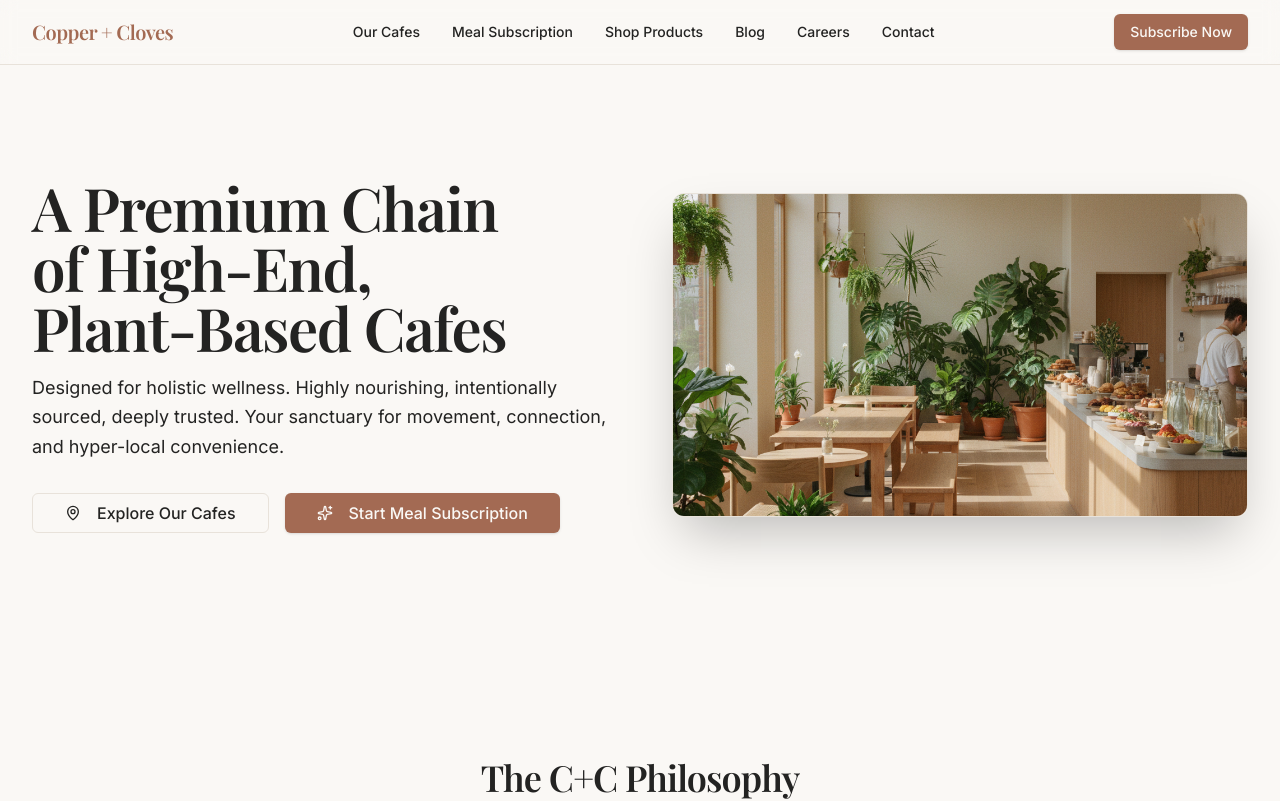
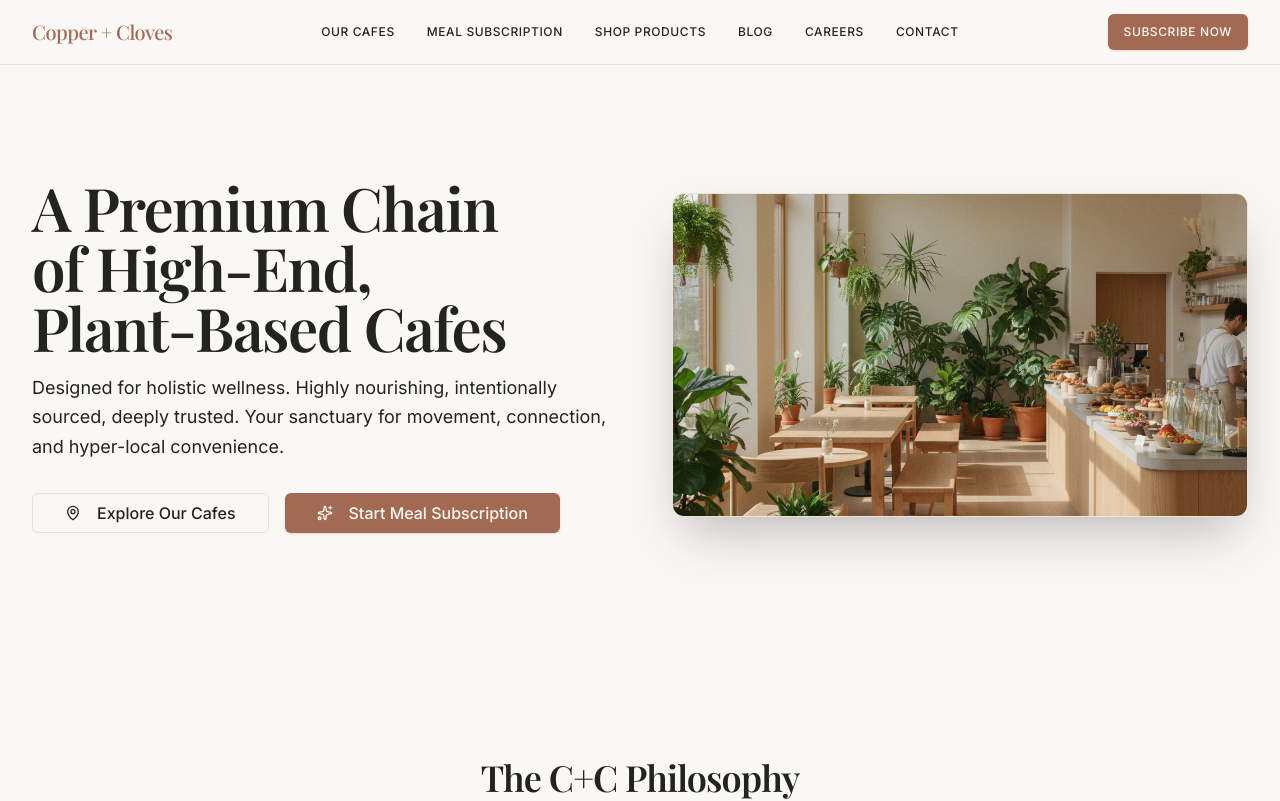
Before and after one commit to sarahVibeCoderAI/sg-ecf5e123-07c8-46f2-898f-2a564bd0e84d-1785751779, a Next.js app: page / in a window 1280 px wide. Shown: the top 801 px of the page. Built offline with nearby package versions, Linux system fonts and the light colour scheme; a web font is replaced by a local one.

Commit message:
style(ui): apply uppercase letter-spacing to navigation

```diff
--- a/src/components/Footer.tsx
+++ b/src/components/Footer.tsx
@@ -5,14 +5,14 @@ import { Instagram, Facebook, Twitter } from "lucide-react";
 
 export function Footer() {
   return (
-    <footer className="border-t border-border/40 bg-card">
-      <div className="container py-16">
+    <footer className="border-t border-border/40 bg-background">
+      <div className="container py-16 md:py-20">
         <div className="grid grid-cols-1 gap-12 md:grid-cols-2 lg:grid-cols-4">
           <div className="space-y-4">
-            <h3 className="font-display text-lg font-bold text-primary">
+            <h3 className="font-display text-lg font-light text-foreground">
               Copper + Cloves
             </h3>
-            <p className="text-sm text-muted-foreground leading-relaxed">
+            <p className="text-sm text-foreground/60 leading-relaxed">
               Your home away from home. Nourishing Bangalore with premium plant-based wellness, one meal at a time.
             </p>
             <div className="flex space-x-4">
@@ -20,7 +20,7 @@ export function Footer() {
                 href="https://instagram.com"
                 target="_blank"
                 rel="noopener noreferrer"
-                className="text-muted-foreground hover:text-primary transition-colors"
+                className="text-foreground/60 hover:text-primary transition-colors"
               >
                 <Instagram className="h-5 w-5" />
               </a>
@@ -28,7 +28,7 @@ export function Footer() {
                 href="https://facebook.com"
                 target="_blank"
                 rel="noopener noreferrer"
-                className="text-muted-foreground hover:text-primary transition-colors"
+                className="text-foreground/60 hover:text-primary transition-colors"
               >
                 <Facebook className="h-5 w-5" />
               </a>
@@ -36,7 +36,7 @@ export function Footer() {
                 href="https://twitter.com"
                 target="_blank"
                 rel="noopener noreferrer"
-                className="text-muted-foreground hover:text-primary transition-colors"
+                className="text-foreground/60 hover:text-primary transition-colors"
               >
                 <Twitter className="h-5 w-5" />
               </a>
@@ -44,25 +44,25 @@ export function Footer() {
           </div>
 
           <div className="space-y-4">
-            <h4 className="font-display text-sm font-semibold">Quick Links</h4>
+            <h4 className="font-sans text-xs font-medium uppercase tracking-wide">Quick Links</h4>
             <ul className="space-y-2 text-sm">
               <li>
-                <Link href="/cafes" className="text-muted-foreground hover:text-foreground transition-colors">
+                <Link href="/cafes" className="text-foreground/60 hover:text-foreground transition-colors">
                   Our Cafes
                 </Link>
               </li>
               <li>
-                <Link href="/subscription" className="text-muted-foreground hover:text-foreground transition-colors">
+                <Link href="/subscription" className="text-foreground/60 hover:text-foreground transition-colors">
                   Meal Subscription
                 </Link>
               </li>
               <li>
-                <Link href="/products" className="text-muted-foreground hover:text-foreground transition-colors">
+                <Link href="/products" className="text-foreground/60 hover:text-foreground transition-colors">
                   Shop Products
                 </Link>
               </li>
               <li>
-                <Link href="/blog" className="text-muted-foreground hover:text-foreground transition-colors">
+                <Link href="/blog" className="text-foreground/60 hover:text-foreground transition-colors">
                   Blog
                 </Link>
               </li>
@@ -70,19 +70,19 @@ export function Footer() {
           </div>
 
           <div className="space-y-4">
-            <h4 className="font-display text-sm font-semibold">Our Locations</h4>
-            <ul className="space-y-2 text-sm text-muted-foreground">
+            <h4 className="font-sans text-xs font-medium uppercase tracking-wide">Our Locations</h4>
+            <ul className="space-y-2 text-sm text-foreground/60">
               <li>Indiranagar, Bangalore</li>
               <li>Jayanagar, Bangalore</li>
               <li>Koramangala, Bangalore</li>
             </ul>
             <div className="pt-2">
-              <p className="text-sm text-muted-foreground">
+              <p className="text-sm text-foreground/60">
                 <a href="tel:+918012345678" className="hover:text-foreground transition-colors">
                   +91 80 1234 5678
                 </a>
               </p>
-              <p className="text-sm text-muted-foreground">
+              <p className="text-sm text-foreground/60">
                 <a href="mailto:hello@copperandcloves.com" className="hover:text-foreground transition-colors">
                   hello@copperandcloves.com
                 </a>
@@ -91,24 +91,24 @@ export function Footer() {
           </div>
 
           <div className="space-y-4">
-            <h4 className="font-display text-sm font-semibold">Join Our Community</h4>
-            <p className="text-sm text-muted-foreground">
+            <h4 className="font-sans text-xs font-medium uppercase tracking-wide">Join Our Community</h4>
+            <p className="text-sm text-foreground/60">
               Get wellness tips, recipes, and exclusive offers delivered to your inbox.
             </p>
             <form className="flex flex-col space-y-2">
               <Input
                 type="email"
                 placeholder="Your email"
-                className="bg-background"
+                className="bg-background border-border"
               />
-              <Button type="submit" size="sm" className="w-full">
+              <Button type="submit" size="sm" className="w-full text-xs uppercase tracking-wide">
                 Subscribe
               </Button>
             </form>
           </div>
         </div>
 
-        <div className="mt-12 border-t border-border/40 pt-8 text-center text-sm text-muted-foreground">
+        <div className="mt-12 border-t border-border/40 pt-8 text-center text-sm text-foreground/60">
           <p>&copy; {new Date().getFullYear()} Copper + Cloves. All rights reserved.</p>
         </div>
       </div>
--- a/src/components/Navigation.tsx
+++ b/src/components/Navigation.tsx
@@ -6,7 +6,7 @@ export function Navigation() {
     <nav className="sticky top-0 z-50 w-full border-b border-border/40 bg-background/95 backdrop-blur supports-[backdrop-filter]:bg-background/80">
       <div className="container flex h-16 items-center justify-between">
         <Link href="/" className="flex items-center space-x-2">
-          <span className="font-display text-xl font-bold tracking-tight text-primary">
+          <span className="font-display text-xl font-medium tracking-tight text-primary">
             Copper + Cloves
           </span>
         </Link>
@@ -14,43 +14,43 @@ export function Navigation() {
         <div className="hidden md:flex items-center space-x-8">
           <Link
             href="/cafes"
-            className="text-sm font-medium text-foreground/80 hover:text-foreground transition-colors"
+            className="text-xs font-medium text-foreground/80 hover:text-primary transition-colors uppercase tracking-wide"
           >
             Our Cafes
           </Link>
           <Link
             href="/subscription"
-            className="text-sm font-medium text-foreground/80 hover:text-foreground transition-colors"
+            className="text-xs font-medium text-foreground/80 hover:text-primary transition-colors uppercase tracking-wide"
           >
             Meal Subscription
           </Link>
           <Link
             href="/products"
-            className="text-sm font-medium text-foreground/80 hover:text-foreground transition-colors"
+            className="text-xs font-medium text-foreground/80 hover:text-primary transition-colors uppercase tracking-wide"
           >
             Shop Products
           </Link>
           <Link
             href="/blog"
-            className="text-sm font-medium text-foreground/80 hover:text-foreground transition-colors"
+            className="text-xs font-medium text-foreground/80 hover:text-primary transition-colors uppercase tracking-wide"
           >
             Blog
           </Link>
           <Link
             href="/careers"
-            className="text-sm font-medium text-foreground/80 hover:text-foreground transition-colors"
+            className="text-xs font-medium text-foreground/80 hover:text-primary transition-colors uppercase tracking-wide"
           >
             Careers
           </Link>
           <Link
             href="/contact"
-            className="text-sm font-medium text-foreground/80 hover:text-foreground transition-colors"
+            className="text-xs font-medium text-foreground/80 hover:text-primary transition-colors uppercase tracking-wide"
           >
             Contact
           </Link>
         </div>
 
-        <Button asChild className="hidden md:inline-flex">
+        <Button asChild className="text-xs uppercase tracking-wide">
           <Link href="/subscription">Subscribe Now</Link>
         </Button>
       </div>
```
